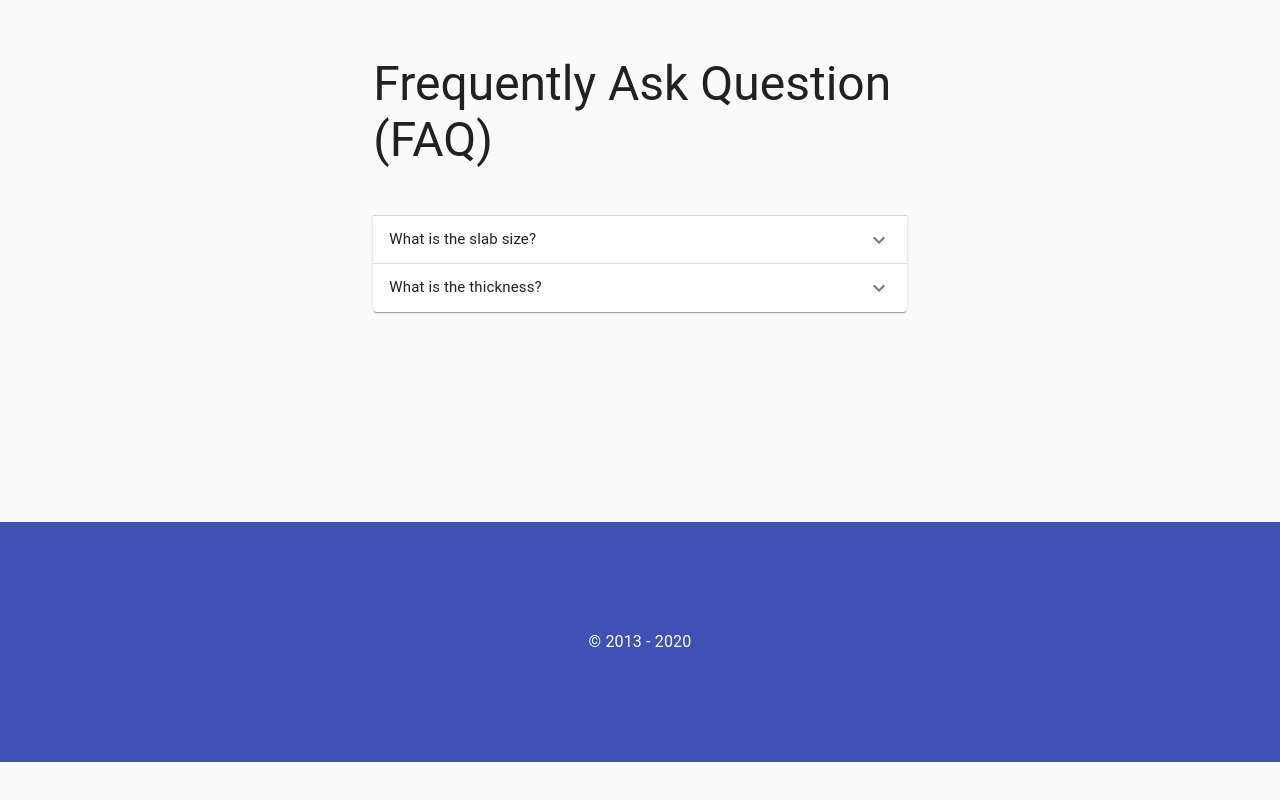
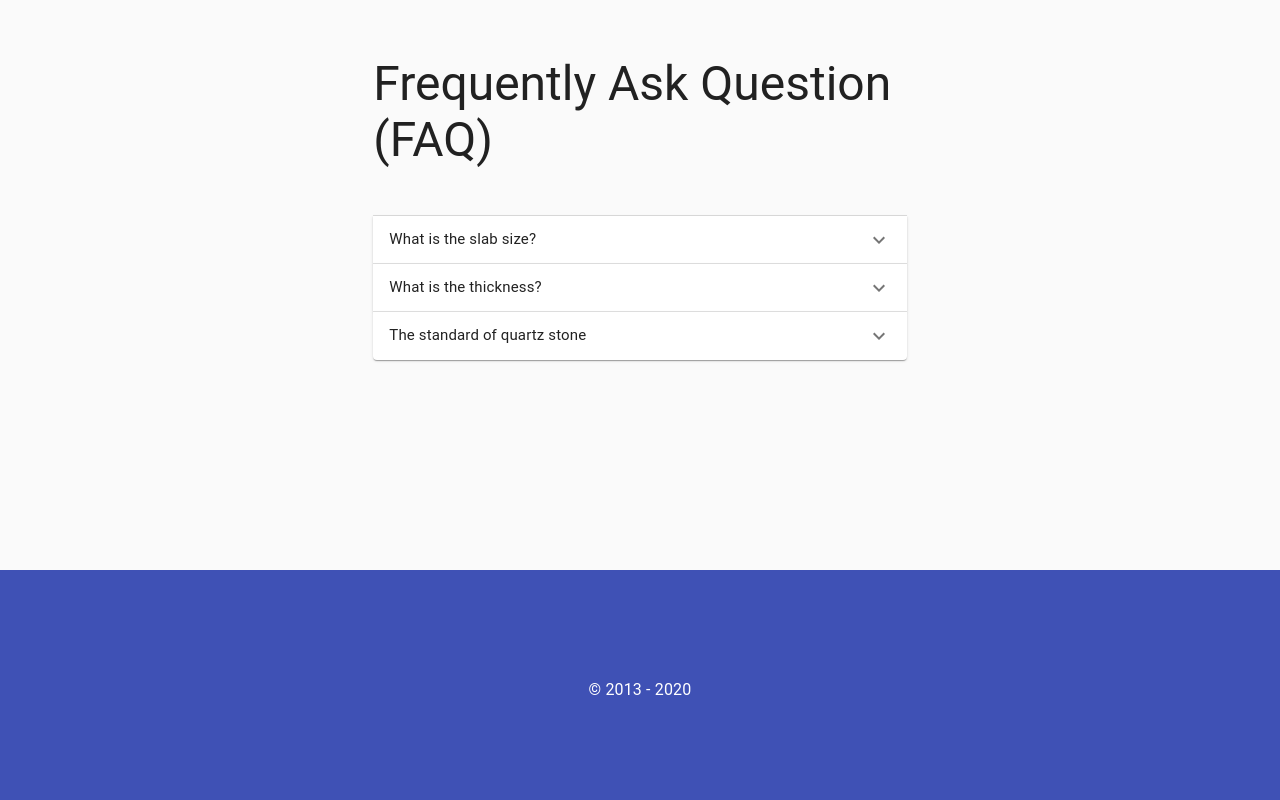
Before and after one commit to ansonlowzf/stone-surfacing, a Gatsby site: page / in a window 1280 px wide. Shown: the part 3906-4706 px from the top of the page. Before the commit the page ends 4668 px from the top, so only its background shows below. Built offline with nearby package versions, Linux system fonts and the light colour scheme; Gatsby itself is replaced by a stand-in of ours.

Commit message:
Add question to faq section

```diff
--- a/src/question-answer.js
+++ b/src/question-answer.js
@@ -7,4 +7,8 @@ export const questionAnswers = [
     question: `What is the thickness?`,
     answer: `Quartz stone - 15mm & 20 mm, granite - 15mm, marble 13mm & 15mm`,
   },
+  {
+    question: `The standard of quartz stone`,
+    answer: `International SGS Standard`,
+  },
 ]
```
